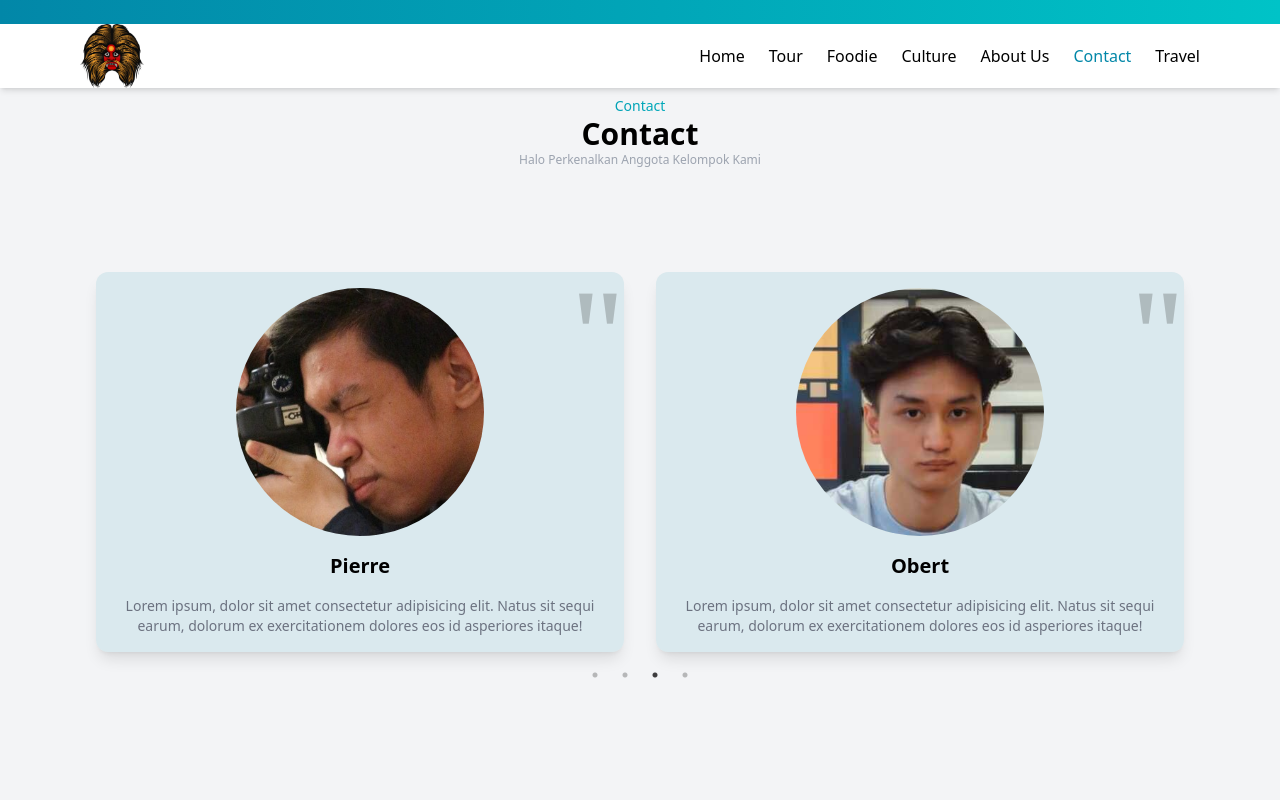
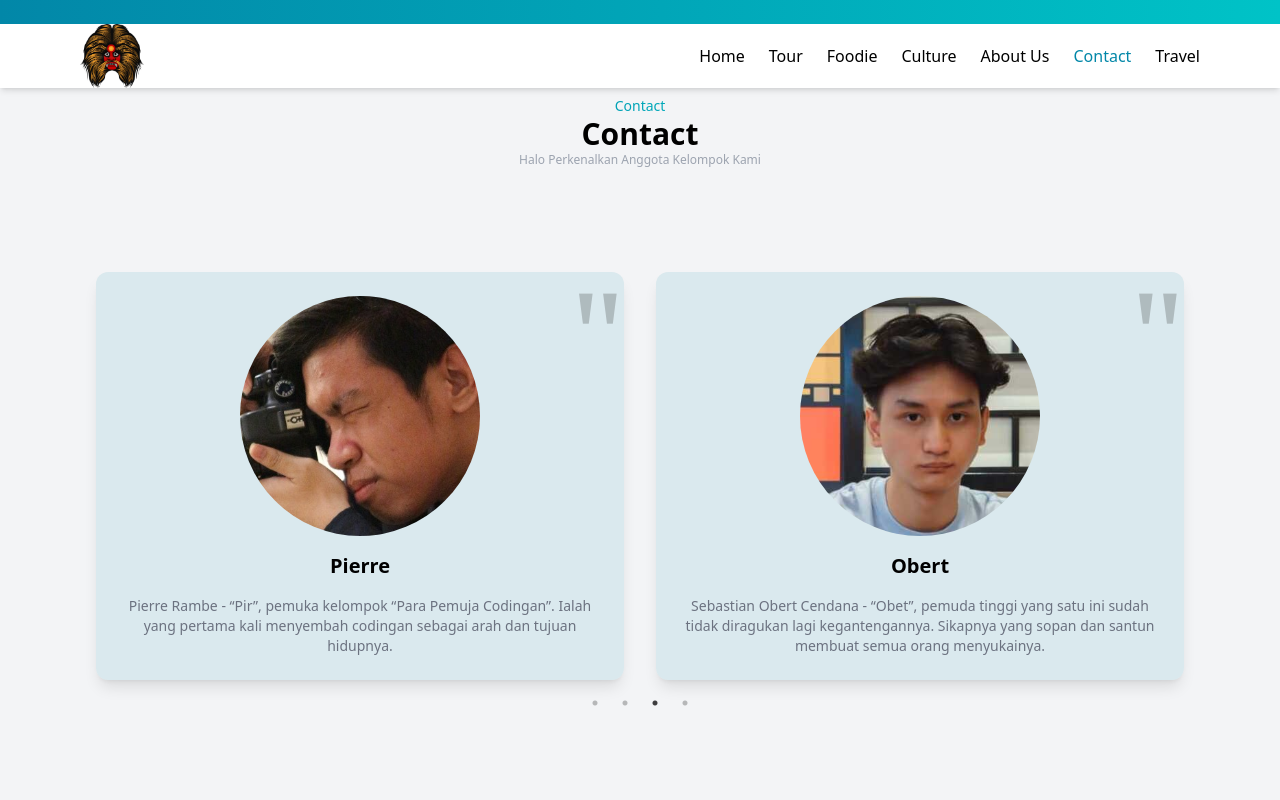
Before and after one commit to project-uts/UAS-Lab, a React (Vite) app: page /contact in a window 1280 px wide. Shown: the top 800 px of the page. Built offline with nearby package versions, Linux system fonts and the light colour scheme; grey boxes are pictures that could not be loaded.

Commit message:
UAS modif-9kyknya

```diff
--- a/src/components/Contact/ContactComp.jsx
+++ b/src/components/Contact/ContactComp.jsx
@@ -9,25 +9,25 @@ const ContactData = [
   {
     id: 1,
     name: "Albert",
-    text: "Lorem ipsum, dolor sit amet consectetur adipisicing elit. Natus sit sequi earum, dolorum ex exercitationem dolores eos id asperiores itaque!",
+    text: "Albert Alexander - “Alek”, seorang pemuda cina tulen yang pintar, ganteng, dan rajin menabung datang ke Wakanda untuk menyembah codingan.",
     img: Img1,
   },
   {
     id: 2,
     name: "Rafi",
-    text: "Lorem ipsum, dolor sit amet consectetur adipisicing elit. Natus sit sequi earum, dolorum ex exercitationem dolores eos id asperiores itaque!",
+    text: "Rafi Raditya Hartanto - “Rap”, manusia terkeren sejagat raya. Datang ke UMN untuk menjadi panutan, memberi dukungan dan membangun semangat bagi semua orang yang mengenalnya.",
     img: Img2,
   },
   {
     id: 3,
     name: "Pierre",
-    text: "Lorem ipsum, dolor sit amet consectetur adipisicing elit. Natus sit sequi earum, dolorum ex exercitationem dolores eos id asperiores itaque!",
+    text: "Pierre Rambe - “Pir”, pemuka kelompok “Para Pemuja Codingan”. Ialah yang pertama kali menyembah codingan sebagai arah dan tujuan hidupnya.",
     img: Img3,
   },
   {
     id: 4,
     name: "Obert",
-    text: "Lorem ipsum, dolor sit amet consectetur adipisicing elit. Natus sit sequi earum, dolorum ex exercitationem dolores eos id asperiores itaque!",
+    text: "Sebastian Obert Cendana - “Obet”, pemuda tinggi yang satu ini sudah tidak diragukan lagi kegantengannya. Sikapnya yang sopan dan santun membuat semua orang menyukainya.",
     img: Img4,
   },
 ];
@@ -90,7 +90,7 @@ const ContactComp = () => {
           {ContactData.map(({ id, name, text, img }) => {
             return (
               <div key={id} className="my-6">
-                <div className="flex flex-col justify-center items-center gap-4 text-center shadow-lg p-4 mx-4 rounded-xl bg-primary/10 relative">
+                <div className="flex flex-col justify-center items-center gap-4 text-center shadow-lg p-6 mx-4 rounded-xl bg-primary/10 relative">
                   <img
                     src={img}
                     className="rounded-full block mx-auto"
--- a/src/components/Content/PesawatPage.jsx
+++ b/src/components/Content/PesawatPage.jsx
@@ -5,7 +5,6 @@ import { useLocation } from "react-router-dom";
 const airportCodes = {
   surabaya: "SUB.AIRPORT",
   jakarta: "CGK.AIRPORT",
-  // tambahkan konversi lainnya jika diperlukan
 };
 
 const formatDate = (date) => {
@@ -76,13 +75,24 @@ const PesawatPage = () => {
               results.data.aggregation &&
               results.data.aggregation.airlines &&
               results.data.aggregation.airlines.map((airline, index) => (
-                <li key={index} className="m-3">
-                  <div>Flight Name: {airline.name}</div>
-                  <img src={airline.logoUrl} />
-                  <div>
-                    {formatToIDR(
-                      airline.minPrice.units + airline.minPrice.nanos / 1e9
-                    )}
+                <li
+                  key={index}
+                  className="flex items-center p-4 border-b border-gray-200"
+                >
+                  <img
+                    src={airline.logoUrl}
+                    alt={`${airline.name} logo`}
+                    className="w-12 h-12 mr-4"
+                  />
+                  <div className="flex-1">
+                    <div className="font-semibold text-lg">
+                      Flight Name: {airline.name}
+                    </div>
+                    <div className="text-gray-500">
+                      {formatToIDR(
+                        airline.minPrice.units + airline.minPrice.nanos / 1e9
+                      )}
+                    </div>
                   </div>
                 </li>
               ))}
--- a/src/components/Places/PlacesCard.jsx
+++ b/src/components/Places/PlacesCard.jsx
@@ -34,7 +34,7 @@ const PlacesCard = ({
         <h1 className="line-clamp-1 font-bold text-xl">{title}</h1>
         <div className="flex items-center gap-2 opacity-70">
           <IoLocationSharp />
-          <span>{location}</span>
+          <span className="line-clamp-2">{location}</span>
         </div>
         <p className="line-clamp-1">{description}</p>
         <div className="flex items-center justify-between border-t-2 y-3 !mt-3">
--- a/src/pages/Home.jsx
+++ b/src/pages/Home.jsx
@@ -6,7 +6,7 @@ import BannerImg from "../components/BannerImg/BannerImg";
 import Batik from "../assets/batik.jpeg";
 import Blogs from "./Blogs";
 import Banner from "../components/Banner/Banner";
-import Timur from "../assets/vector2.jpeg";
+import Timur from "../assets/eastvector.jpeg";
 import ContactComp from "../components/Contact/ContactComp";
 import Foodpedia from "../components/Foodpedia/Foodpedia";
 import Banner2 from "../components/Banner/Banner2";
```
Also changed, not shown: src/assets/eastvector.jpeg (added).
